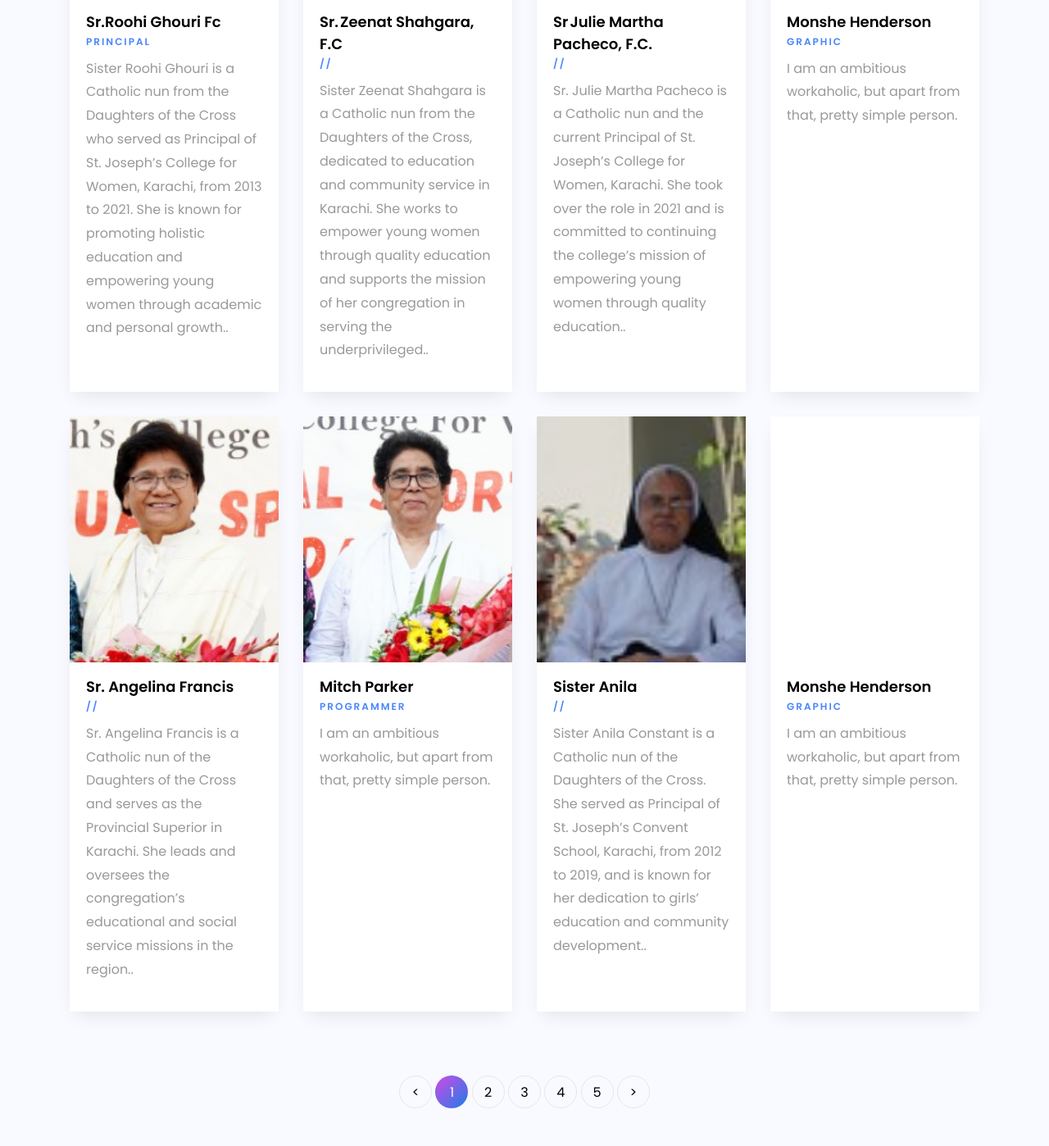
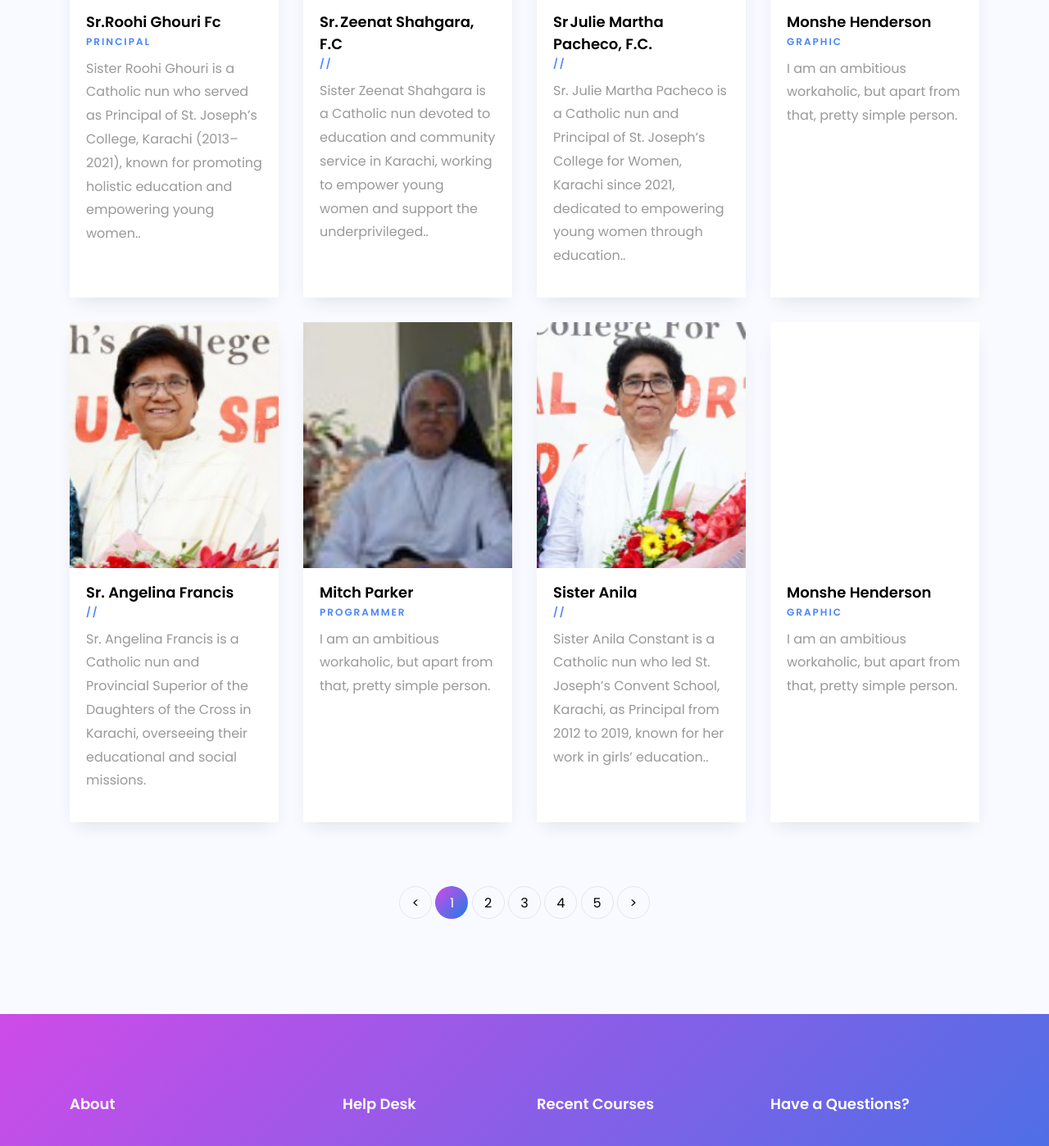
Before and after one commit to FIZZAISHAQ30/Thedaughtersofthecross.com, a plain HTML site: page instructor.html in a window 1280 px wide. Shown: the part 1015-2413 px from the top of the page at 82% size. Drawn offline with Linux system fonts and the light colour scheme; some packages are replaced by stand-ins of ours; no server answers.

Commit message:
Add files via upload

```diff
--- a/instructor.html
+++ b/instructor.html
@@ -68,7 +68,7 @@
 							<h3><a href="instructor-details.html">Sr.Roohi Ghouri Fc</a></h3>
 							<span class="position mb-2">Principal</span>
 							<div class="faded">
-								<p>Sister Roohi Ghouri is a Catholic nun from the Daughters of the Cross who served as Principal of St. Joseph’s College for Women, Karachi, from 2013 to 2021. She is known for promoting holistic education and empowering young women through academic and personal growth..</p>
+								<p>Sister Roohi Ghouri is a Catholic nun who served as Principal of St. Joseph’s College, Karachi (2013–2021), known for promoting holistic education and empowering young women..</p>
 								<ul class="ftco-social text-center">
 									<li class="ftco-animate"><a href="#"><span class="fa fa-twitter"></span></a></li>
 									<li class="ftco-animate"><a href="#"><span class="fa fa-facebook"></span></a></li>
@@ -88,7 +88,7 @@
 							<h3><a href="instructor-details.html">Sr. Zeenat Shahgara, F.C</a></h3>
 							<span class="position mb-2">//</span>
 							<div class="faded">
-								<p>Sister Zeenat Shahgara is a Catholic nun from the Daughters of the Cross, dedicated to education and community service in Karachi. She works to empower young women through quality education and supports the mission of her congregation in serving the underprivileged..</p>
+								<p>Sister Zeenat Shahgara is a Catholic nun devoted to education and community service in Karachi, working to empower young women and support the underprivileged..</p>
 								<ul class="ftco-social text-center">
 									<li class="ftco-animate"><a href="#"><span class="fa fa-twitter"></span></a></li>
 									<li class="ftco-animate"><a href="#"><span class="fa fa-facebook"></span></a></li>
@@ -108,7 +108,7 @@
 							<h3><a href="instructor-details.html">Sr Julie Martha Pacheco, F.C.</a></h3>
 							<span class="position mb-2">//</span>
 							<div class="faded">
-								<p>Sr. Julie Martha Pacheco is a Catholic nun and the current Principal of St. Joseph’s College for Women, Karachi. She took over the role in 2021 and is committed to continuing the college’s mission of empowering young women through quality education..</p>
+								<p>Sr. Julie Martha Pacheco is a Catholic nun and Principal of St. Joseph’s College for Women, Karachi since 2021, dedicated to empowering young women through education..</p>
 								<ul class="ftco-social text-center">
 									<li class="ftco-animate"><a href="#"><span class="fa fa-twitter"></span></a></li>
 									<li class="ftco-animate"><a href="#"><span class="fa fa-facebook"></span></a></li>
@@ -149,7 +149,7 @@
 							<h3><a href="instructor-details.html">Sr. Angelina Francis</a></h3>
 							<span class="position mb-2">//</span>
 							<div class="faded">
-								<p>Sr. Angelina Francis is a Catholic nun of the Daughters of the Cross and serves as the Provincial Superior in Karachi. She leads and oversees the congregation’s educational and social service missions in the region..</p>
+								<p>Sr. Angelina Francis is a Catholic nun and Provincial Superior of the Daughters of the Cross in Karachi, overseeing their educational and social missions.</p>
 								<ul class="ftco-social text-center">
 									<li class="ftco-animate"><a href="#"><span class="fa fa-twitter"></span></a></li>
 									<li class="ftco-animate"><a href="#"><span class="fa fa-facebook"></span></a></li>
@@ -163,7 +163,7 @@
 				<div class="col-md-6 col-lg-3 ftco-animate d-flex align-items-stretch">
 					<div class="staff">
 						<div class="img-wrap d-flex align-items-stretch">
-							<div class="img align-self-stretch" style="background-image: url(images/teacher7.jpg);"></div>
+							<div class="img align-self-stretch" style="background-image: url(images/teacher8.jpg);"></div>
 						</div>
 						<div class="text pt-3">
 							<h3><a href="instructor-details.html">Mitch Parker</a></h3>
@@ -183,13 +183,13 @@
 				<div class="col-md-6 col-lg-3 ftco-animate d-flex align-items-stretch">
 					<div class="staff">
 						<div class="img-wrap d-flex align-items-stretch">
-							<div class="img align-self-stretch" style="background-image: url(images/teacher8.jpg);"></div>
+							<div class="img align-self-stretch" style="background-image: url(images/teacher7.jpg);"></div>
 						</div>
 						<div class="text pt-3">
 							<h3><a href="instructor-details.html">Sister Anila </a></h3>
 							<span class="position mb-2">//</span>
 							<div class="faded">
-								<p>Sister Anila Constant is a Catholic nun of the Daughters of the Cross. She served as Principal of St. Joseph’s Convent School, Karachi, from 2012 to 2019, and is known for her dedication to girls’ education and community development..</p>
+								<p>Sister Anila Constant is a Catholic nun who led St. Joseph’s Convent School, Karachi, as Principal from 2012 to 2019, known for her work in girls’ education..</p>
 								<ul class="ftco-social text-center">
 									<li class="ftco-animate"><a href="#"><span class="fa fa-twitter"></span></a></li>
 									<li class="ftco-animate"><a href="#"><span class="fa fa-facebook"></span></a></li>
```
